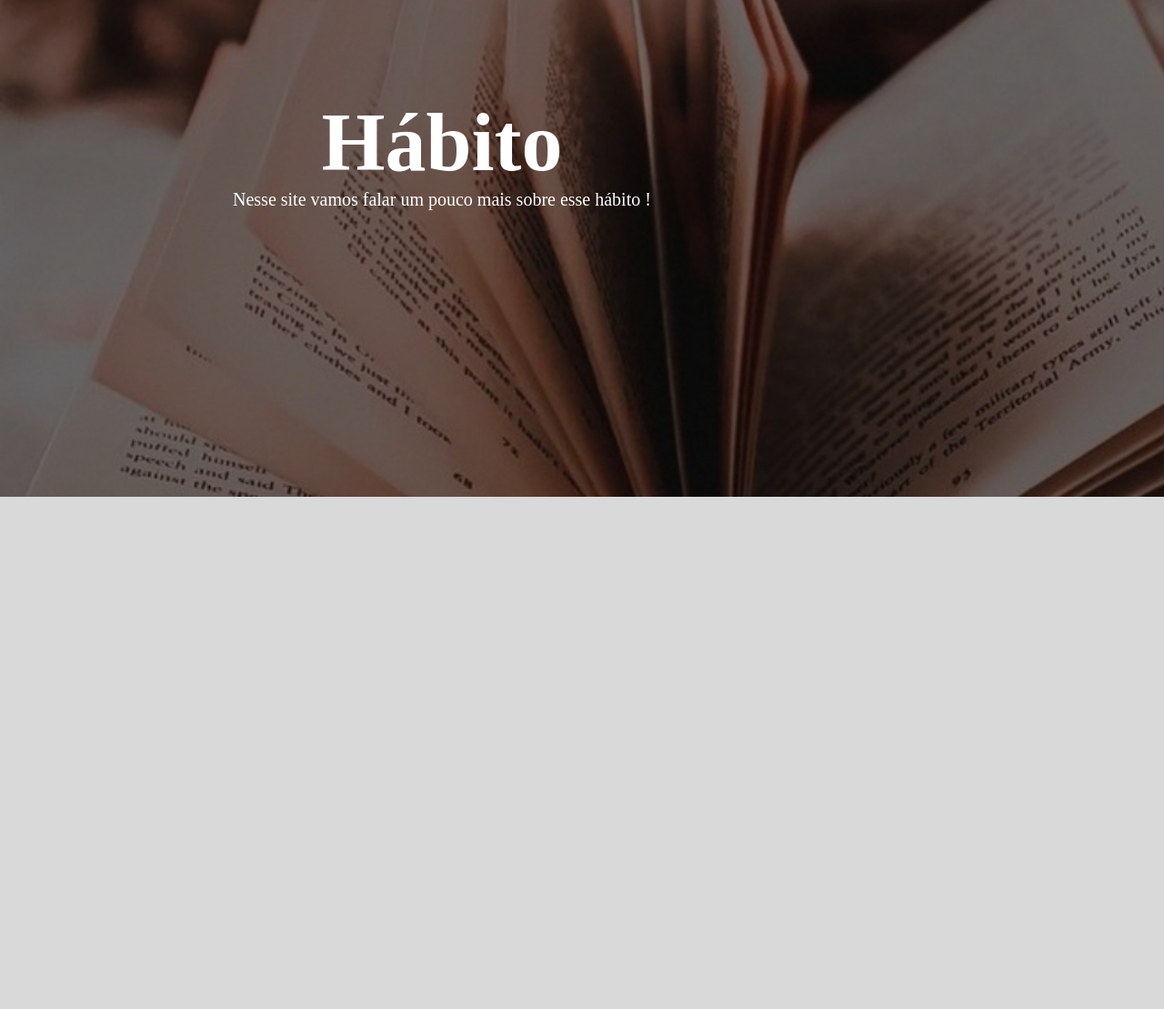
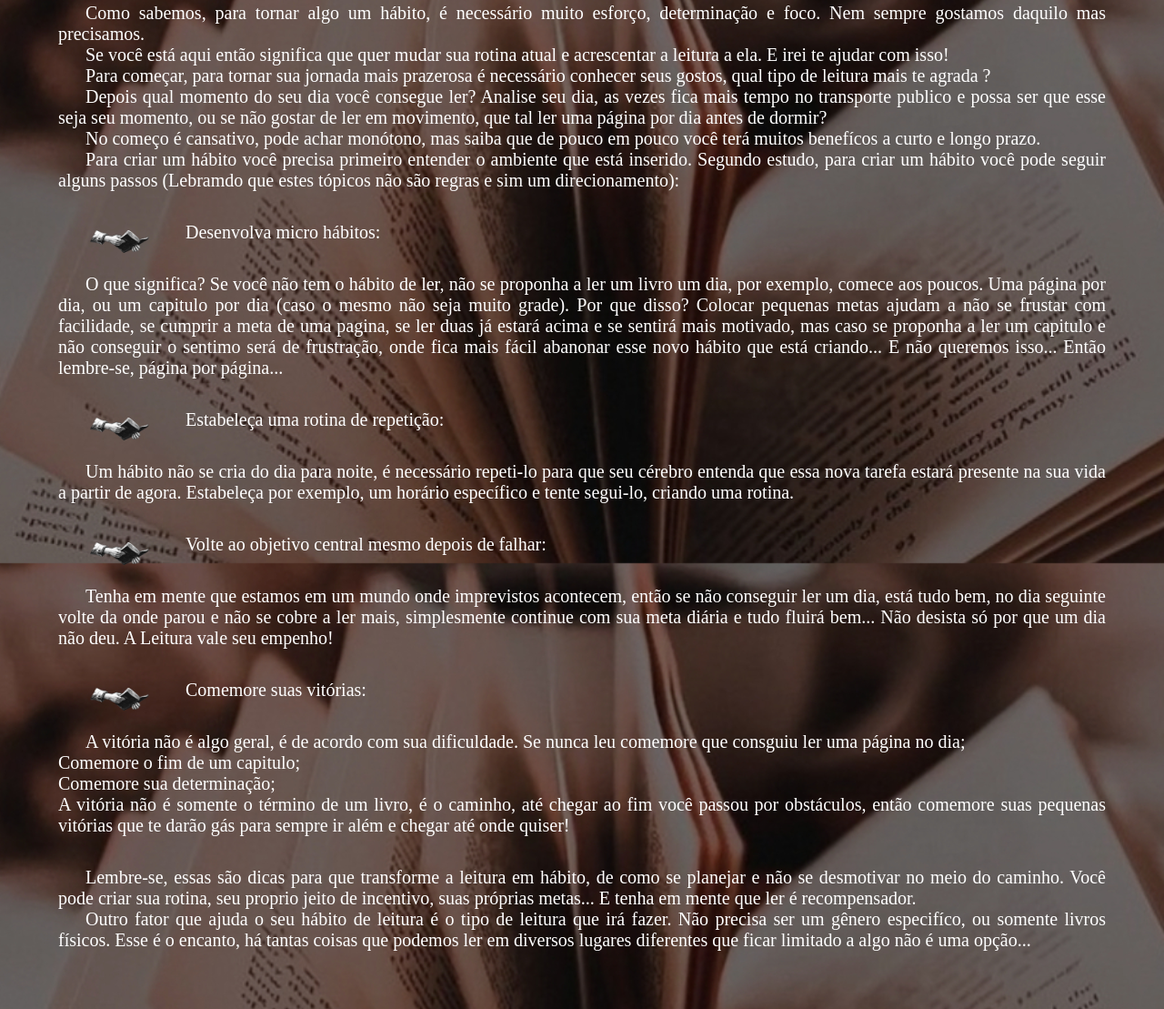
Before and after one commit to PolianaMM/Pagporpag, a website: page site/public/habito.html in a window 1280 px wide. Shown: the part 252-1361 px from the top of the page at 91% size. Before the commit the page ends 800 px from the top, so only its background shows below. Drawn offline with Linux system fonts and the light colour scheme; a web font is replaced by a local one.

Commit message:
Atualização_Habito

```diff
--- a/site/public/css/habito.css
+++ b/site/public/css/habito.css
@@ -71,18 +71,35 @@ body {
     font-size: 30px;
 }
 
-.conteudo{
-    margin-left: 20%;
+.conteudo {
     flex-direction: column;
     display: flex;
     justify-content: center;
     align-items: center;
     font-family: 'Beau Rivage';
     color: #ffff;
-    font-size: 60px;
+    font-size: 30px;
+    margin: 5%;
 }
 
-.fundo .conteudo p{
+.texto {
+    text-align: justify;
+    text-indent: 30px;
+}
+
+.texto a {
+    text-decoration: none;
+    color: inherit;
+}
+
+.topico {
+    float: left;
+    width: 320px;
+    margin: 5px 5px 5px 5px;
+    padding: 0%;
+}
+
+.fundo .conteudo p {
     font-family: 'Goudy Bookletter 1911';
     font-size: 20px;
 }
@@ -96,5 +113,5 @@ body {
     display: flex;
     align-items: center;
     justify-content: space-between;
-    background-attachment:fixed;
+    background-attachment: fixed;
 }
--- a/site/public/habito.html
+++ b/site/public/habito.html
@@ -11,7 +11,7 @@
   <script src="./js/funcoes.js"></script>
 
   <link rel="icon" href="./assets/icon/favicon2.ico">
-  <link rel="stylesheet" href="./css/estilo_home.css">
+  <link rel="stylesheet" href="./css/habito.css">
 </head>
 
 <body>
@@ -26,16 +26,54 @@
         </li>
       </ul>
       <div class="logo">
-        <img src="./assets/icon/logo_fundo.png" alt="paginaporpagina" height=20% ; width=20%>
+        <a href="index.html"><img src="./assets/icon/logo_fundo.png" alt="paginaporpagina" height=20% ; width=20%></a>
       </div>
-      <p class="titulo">Página por Página</p>
+      <a href="index.html">
+        <p class="titulo">Página por Página</p>
+      </a>
     </div>
   </div>
 
   <div class="fundo">
     <div class="conteudo">
       <h2>Hábito</h2>
-      <p>Nesse site vamos falar um pouco mais sobre esse hábito !</p>
+      <br>
+      <br>
+    <div class="texto">
+      <p>Como sabemos, para tornar algo um hábito, é necessário muito esforço, determinação e foco. Nem sempre gostamos daquilo mas precisamos. </p>
+      <p>Se você está aqui então significa que quer mudar sua rotina atual e acrescentar a leitura a ela. E irei te ajudar com isso!</p>
+      <p>Para começar, para tornar sua jornada mais prazerosa é necessário conhecer seus gostos, qual tipo de leitura mais te agrada ?</p>
+      <p>Depois qual momento do seu dia você consegue ler? Analise seu dia, as vezes fica mais tempo no transporte publico e possa ser que esse seja seu momento, ou se não gostar de ler em movimento, que tal ler uma página por dia antes de dormir? </p>
+      <p>No começo é cansativo, pode achar monótono, mas saiba que de pouco em pouco você terá muitos benefícos a curto e longo prazo.</p>
+      <p>Para criar um hábito você precisa primeiro entender o ambiente que está inserido. Segundo estudo, para criar um hábito você pode seguir alguns passos (Lebramdo que estes tópicos não são regras e sim um direcionamento):</p>
+      <br>
+      <div class="topico" style="width:100px" >
+      <img src="../public/assets/imgs/topico.png" alt="topico" width="65px"></div><p>Desenvolva micro hábitos:</p>
+      <br>
+      <p>O que significa? Se você não tem o hábito de ler, não se proponha a ler um livro um dia, por exemplo, comece aos poucos. Uma página por dia, ou um capitulo por dia (caso o mesmo não seja muito grade). Por que disso? Colocar pequenas metas ajudam a não se frustar com facilidade, se cumprir a meta de uma pagina, se ler duas já estará acima e se sentirá mais motivado, mas caso se proponha a ler um capitulo e não conseguir o sentimo será de frustração, onde fica mais fácil abanonar esse novo hábito que está criando... E não queremos isso... Então lembre-se, página por página...</p>
+      <br>
+      <div class="topico" style="width:100px" >
+      <img src="../public/assets/imgs/topico.png" alt="topico" width="65px"></div><p>Estabeleça uma rotina de repetição:</p>
+      <br>
+      <p>Um hábito não se cria do dia para noite, é necessário repeti-lo para que seu cérebro entenda que essa nova tarefa estará presente na sua vida a partir de agora. Estabeleça por exemplo, um horário específico e tente segui-lo, criando uma rotina.</p>
+      <br>
+      <div class="topico" style="width:100px" >
+      <img src="../public/assets/imgs/topico.png" alt="topico" width="65px"></div><p>Volte ao objetivo central mesmo depois de falhar:</p>
+      <br>
+      <p>Tenha em mente que estamos em um mundo onde imprevistos acontecem, então se não conseguir ler um dia, está tudo bem, no dia seguinte volte da onde parou e não se cobre a ler mais, simplesmente continue com sua meta diária e tudo fluirá bem... Não desista só por que um dia não deu. A Leitura vale seu empenho!</p>
+      <br>
+      <div class="topico" style="width:100px" >
+      <img src="../public/assets/imgs/topico.png" alt="topico" width="65px"></div><p>Comemore suas vitórias:</p>
+      <br>
+      <p>A vitória não é algo geral, é de acordo com sua dificuldade.
+        Se nunca leu comemore que consguiu ler uma página no dia;<br>
+        Comemore o fim de um capitulo;<br>
+        Comemore sua determinação;<br>
+        A vitória não é somente o término de um livro, é o caminho, até chegar ao fim você passou por obstáculos, então comemore suas pequenas vitórias que te darão gás para sempre ir além e chegar até onde quiser!</p>
+        <br>
+        <p>Lembre-se, essas são dicas para que transforme a leitura em hábito, de como se planejar e não se desmotivar no meio do caminho. Você pode criar sua rotina, seu proprio jeito de incentivo, suas próprias metas... E tenha em mente que ler é recompensador.</p>
+        <p> Outro fator que ajuda o seu hábito de leitura é o tipo de leitura que irá fazer. Não precisa ser um gênero especifíco, ou somente livros físicos. Esse é o encanto, há tantas coisas que podemos ler em diversos lugares diferentes que ficar limitado a algo não é uma opção...</p>
+    </div>
     </div>
   </div>
 </body>
```
Also changed, not shown: site/public/css/historia.css (+8 -4 lines), site/public/historia.html (+2 -2 lines), site/public/index.html (+2 -2 lines), site/public/assets/imgs/Screenshot_1.png (deleted), site/public/assets/imgs/topico.png (renamed from site/public/assets/imgs/bible-2026336_1280.png).
